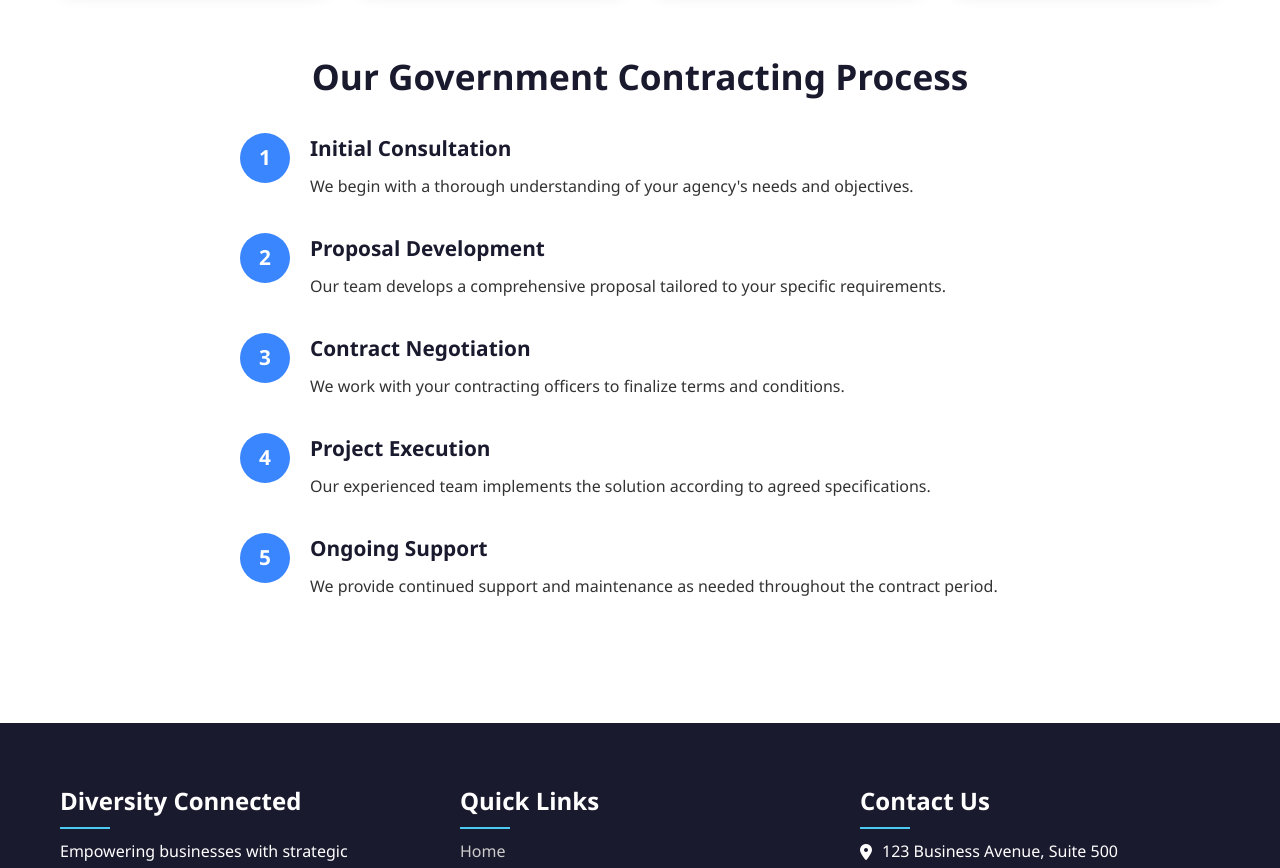
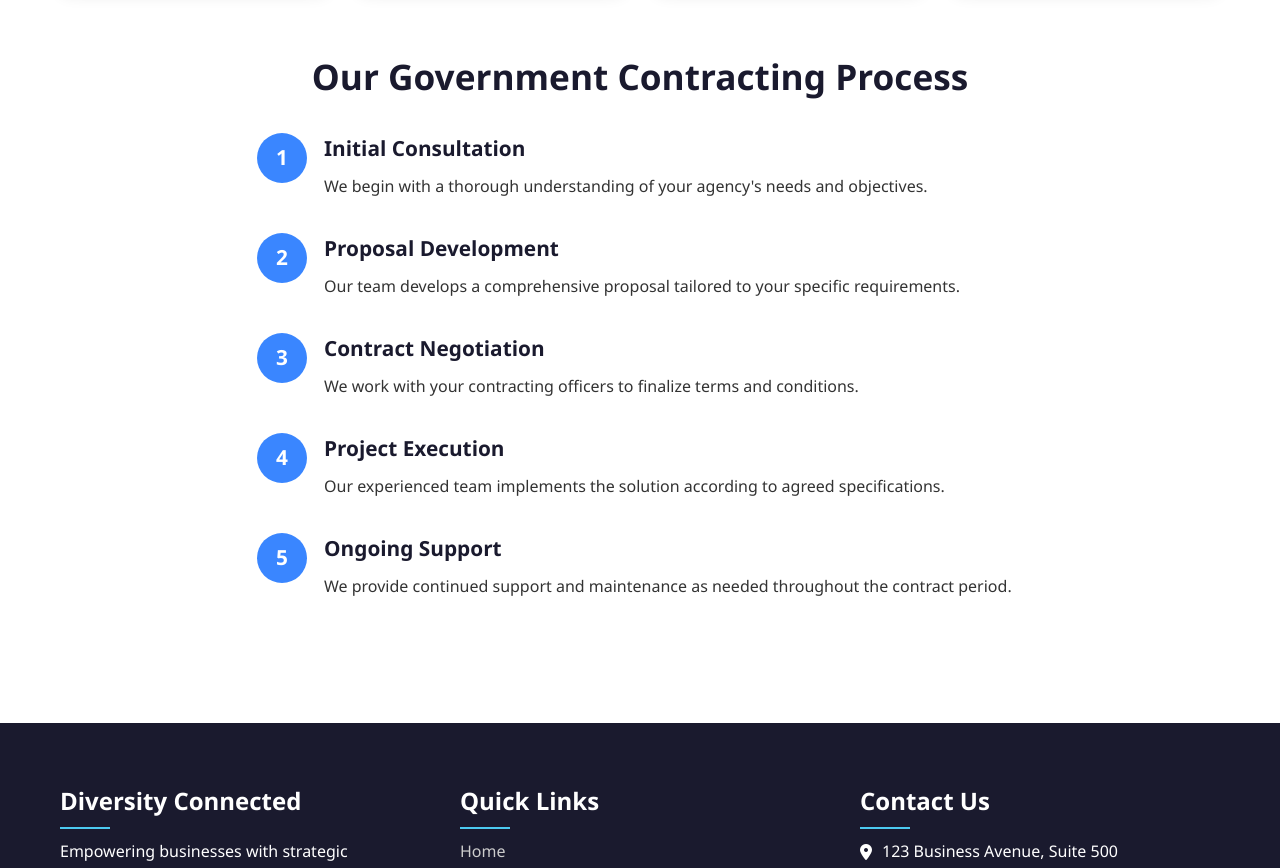
Before and after one commit to Mihaivich/DC, a React (Vite) app: page /government in a window 1280 px wide. Shown: the part 1220-2088 px from the top of the page. Built offline with nearby package versions, Linux system fonts and the light colour scheme.

Commit message:
fix the alignment

```diff
--- a/src/pages/Government.jsx
+++ b/src/pages/Government.jsx
@@ -68,7 +68,7 @@ const Government = () => {
           <h2>Our Government Contracting Process</h2>
           <div className="process-steps">
             <div className="process-step">
-              <div className="step-number">1</div>
+              <div className="step-number-gov">1</div>
               <div className="step-content">
                 <h3>Initial Consultation</h3>
                 <p>We begin with a thorough understanding of your agency's needs and objectives.</p>
@@ -76,7 +76,7 @@ const Government = () => {
             </div>
 
             <div className="process-step">
-              <div className="step-number">2</div>
+              <div className="step-number-gov">2</div>
               <div className="step-content">
                 <h3>Proposal Development</h3>
                 <p>Our team develops a comprehensive proposal tailored to your specific requirements.</p>
@@ -84,7 +84,7 @@ const Government = () => {
             </div>
 
             <div className="process-step">
-              <div className="step-number">3</div>
+              <div className="step-number-gov">3</div>
               <div className="step-content">
                 <h3>Contract Negotiation</h3>
                 <p>We work with your contracting officers to finalize terms and conditions.</p>
@@ -92,7 +92,7 @@ const Government = () => {
             </div>
 
             <div className="process-step">
-              <div className="step-number">4</div>
+              <div className="step-number-gov">4</div>
               <div className="step-content">
                 <h3>Project Execution</h3>
                 <p>Our experienced team implements the solution according to agreed specifications.</p>
@@ -100,7 +100,7 @@ const Government = () => {
             </div>
 
             <div className="process-step">
-              <div className="step-number">5</div>
+              <div className="step-number-gov">5</div>
               <div className="step-content">
                 <h3>Ongoing Support</h3>
                 <p>We provide continued support and maintenance as needed throughout the contract period.</p>
--- a/src/styles/Expertise.css
+++ b/src/styles/Expertise.css
@@ -118,7 +118,7 @@
   justify-content: center;
   font-size: 1.5rem;
   font-weight: bold;
-  margin: 0 auto 20px;
+  margin: 0 75px 20px;
 }
 
 .step h3 {
--- a/src/styles/Government.css
+++ b/src/styles/Government.css
@@ -110,7 +110,7 @@
   margin-bottom: 30px;
 }
 
-.step-number {
+.step-number-gov {
   width: 50px;
   height: 50px;
   background-color: #3a86ff;
@@ -121,7 +121,7 @@
   justify-content: center;
   font-size: 1.3rem;
   font-weight: bold;
-  margin-right: 20px;
+  margin: 0 17px 20px;
   flex-shrink: 0;
 }
 
```
